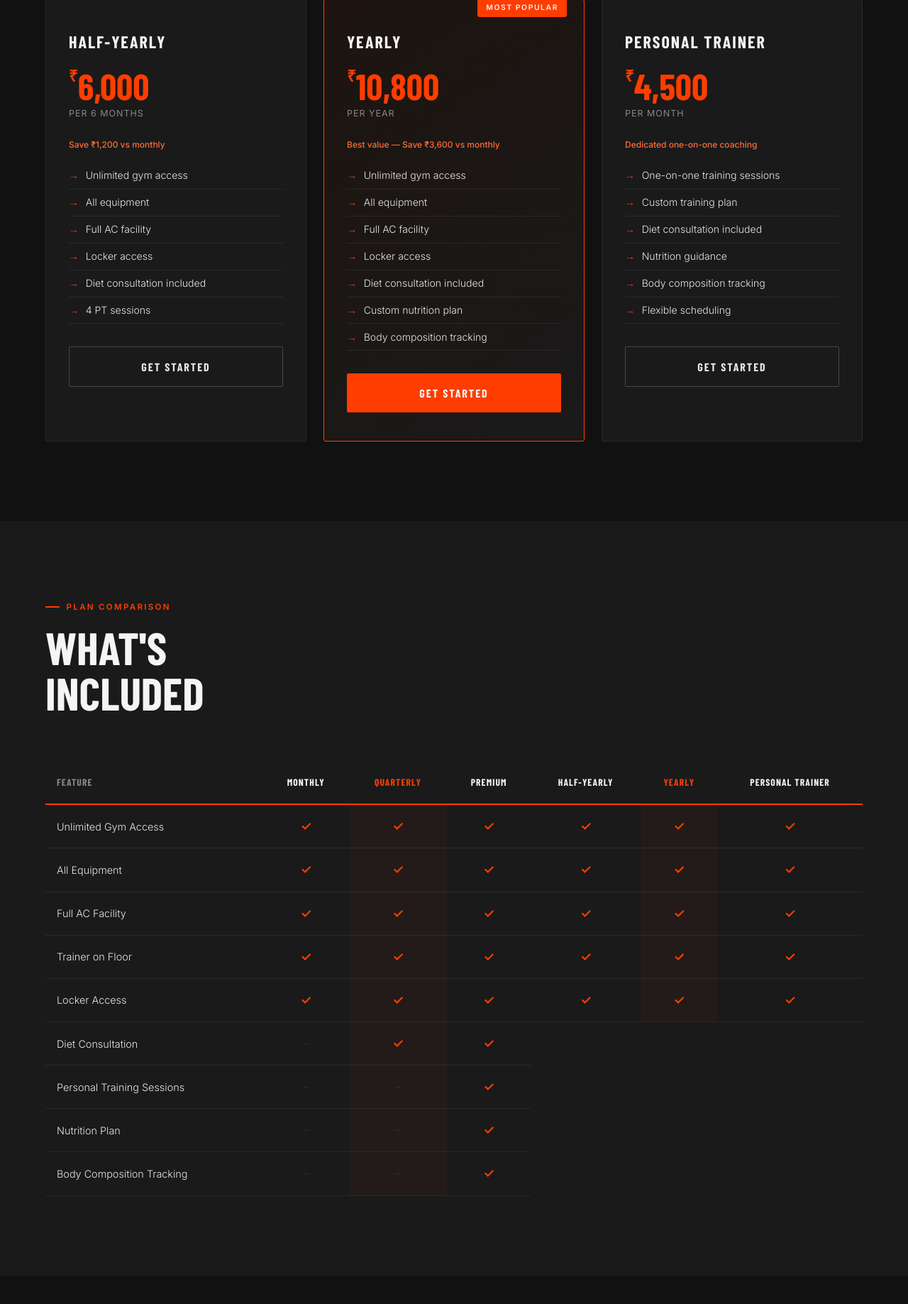
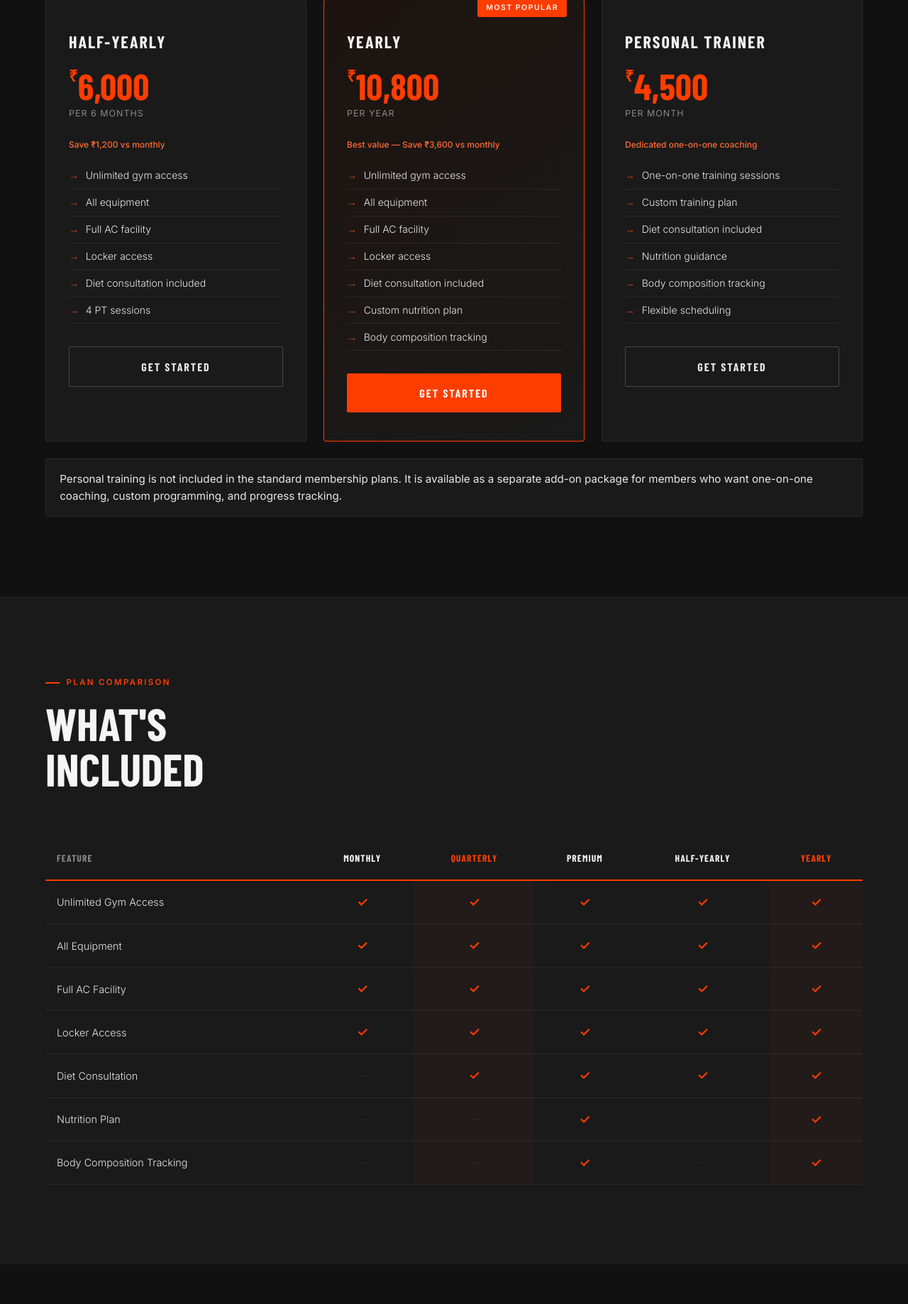
Before and after one commit to King0104675/MegaSteel-Gym, a Flask app: page /membership in a window 1280 px wide. Shown: the part 1386-3223 px from the top of the page at 71% size. Run offline with Flask 3, Linux system fonts and the light colour scheme; some web fonts are replaced.

Commit message:
Update membership.html

```diff
--- a/templates/membership.html
+++ b/templates/membership.html
@@ -13,6 +13,7 @@
 .plan-features{list-style:none;margin-bottom:2rem}
 .plan-features li{font-size:.88rem;color:var(--chrome);padding:.45rem 0;border-bottom:1px solid var(--border);display:flex;align-items:center;gap:.6rem;font-weight:300}
 .plan-features li::before{content:'→';color:var(--fire);font-weight:600;flex-shrink:0}
+.section-addon-note{font-size:.95rem;color:var(--chrome);margin-top:1.5rem;padding:1rem 1.2rem;border:1px solid var(--border);border-radius:3px;background:rgba(255,255,255,.04)}
 
 .compare-section{background:var(--steel)}
 .compare-table{width:100%;border-collapse:collapse;margin-top:3rem;font-size:.9rem}
@@ -65,6 +66,9 @@
     </div>
     {% endfor %}
   </div>
+  <div class="section-addon-note">
+    Personal training is not included in the standard membership plans. It is available as a separate add-on package for members who want one-on-one coaching, custom programming, and progress tracking.
+  </div>
 </section>
 
 <!-- COMPARISON TABLE -->
@@ -76,19 +80,21 @@
       <thead>
         <tr>
           <th>Feature</th>
-          {% for plan in plans %}<th {% if plan.featured %}class="featured-col"{% endif %}>{{ plan.name }}</th>{% endfor %}
+          {% for plan in compare_plans %}<th {% if plan.featured %}class="featured-col"{% endif %}>{{ plan.name }}</th>{% endfor %}
         </tr>
       </thead>
       <tbody>
-        <tr><td>Unlimited Gym Access</td>{% for p in plans %}<td {% if p.featured %}class="featured-col"{% endif %}><span class="check-y">✓</span></td>{% endfor %}</tr>
-        <tr><td>All Equipment</td>{% for p in plans %}<td {% if p.featured %}class="featured-col"{% endif %}><span class="check-y">✓</span></td>{% endfor %}</tr>
-        <tr><td>Full AC Facility</td>{% for p in plans %}<td {% if p.featured %}class="featured-col"{% endif %}><span class="check-y">✓</span></td>{% endfor %}</tr>
-        <tr><td>Trainer on Floor</td>{% for p in plans %}<td {% if p.featured %}class="featured-col"{% endif %}><span class="check-y">✓</span></td>{% endfor %}</tr>
-        <tr><td>Locker Access</td>{% for p in plans %}<td {% if p.featured %}class="featured-col"{% endif %}><span class="check-y">✓</span></td>{% endfor %}</tr>
-        <tr><td>Diet Consultation</td><td><span class="check-n">–</span></td><td class="featured-col"><span class="check-y">✓</span></td><td><span class="check-y">✓</span></td></tr>
-        <tr><td>Personal Training Sessions</td><td><span class="check-n">–</span></td><td class="featured-col"><span class="check-n">–</span></td><td><span class="check-y">✓</span></td></tr>
-        <tr><td>Nutrition Plan</td><td><span class="check-n">–</span></td><td class="featured-col"><span class="check-n">–</span></td><td><span class="check-y">✓</span></td></tr>
-        <tr><td>Body Composition Tracking</td><td><span class="check-n">–</span></td><td class="featured-col"><span class="check-n">–</span></td><td><span class="check-y">✓</span></td></tr>
+        {% for row in compare_matrix %}
+        <tr>
+          <td>{{ row['label'] }}</td>
+          {% for val in row['values'] %}
+            {% set idx = loop.index0 %}
+            <td {% if compare_plans[idx]['featured'] %}class="featured-col"{% endif %}>
+              {% if val %}<span class="check-y">&#10003;</span>{% else %}<span class="check-n">&#8211;</span>{% endif %}
+            </td>
+          {% endfor %}
+        </tr>
+        {% endfor %}
       </tbody>
     </table>
   </div>
```
